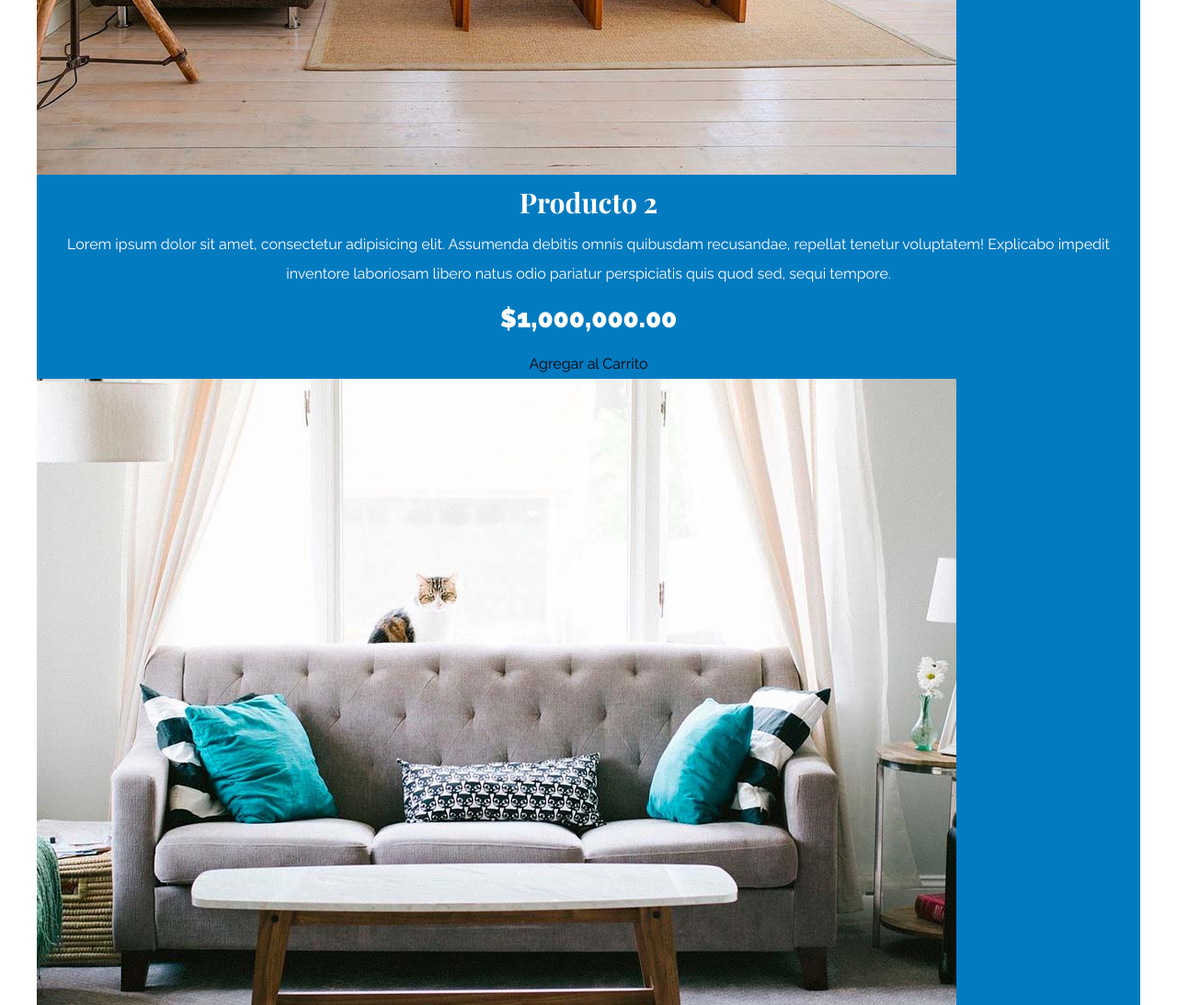
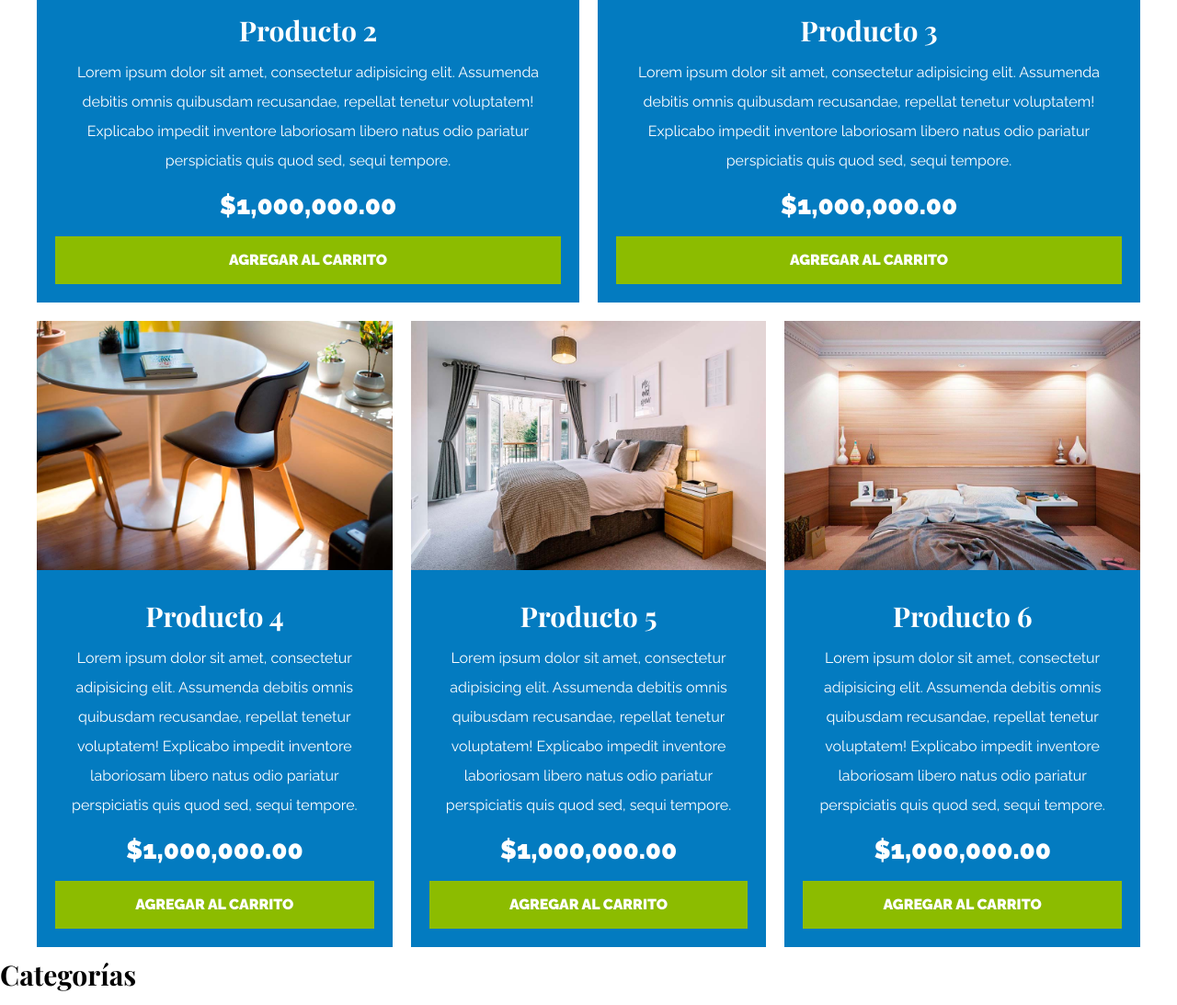
Before and after one commit to ebaldi09/eshop, a plain HTML site: page index.html in a window 1280 px wide. Shown: the part 3366-4459 px from the top of the page at 92% size. Drawn offline with nearby package versions, Linux system fonts and the light colour scheme.

Commit message:
layout products and style buttons and text

```diff
--- a/css/app.css
+++ b/css/app.css
@@ -57,6 +57,20 @@ header {
 
 .text-center{
     text-align: center;
+}
+
+.btn{
+    background-color: #8cbc00;
+    display: block;
+    color: #FFF;
+    text-transform: uppercase;
+    font-weight: 900;
+    padding: 1rem;
+    transition: background-color .3s ease-out;
+}
+
+.btn:hover{
+    background-color: #769c02;
 }
 
 /* Header y Navegacion*/
@@ -152,6 +166,54 @@ header {
     padding-top: 5rem;
 }
 
+.listado-productos{
+    display: grid;
+    grid-template-columns: repeat(6, 1fr);
+    /* separacion horizontal */
+    /* column-gap: 2rem; */
+    /* separacion vertical */
+    /* row-gap: 2rem; */
+    /* ambas separaciones */
+    gap:2rem;
+}
+
+.producto:nth-child(1){
+    /* grid-column-start: 1;
+    grid-column-end: 7; */
+    grid-column: 1 / 7;
+}
+
+.producto:nth-child(2){
+    /* grid-column-start: 1;
+    grid-column-end: 4; */
+    grid-column: 1 / 4;
+}
+
+.producto:nth-child(3){
+    /* grid-column-start: 4;
+    grid-column-end: 7; */
+    grid-column: 4 / 7;
+
+}
+
+.producto:nth-child(4){
+    /* grid-column-start: 1;
+    grid-column-end: 3; */
+    grid-column: 1 / 3;
+}
+
+.producto:nth-child(5){
+    /* grid-column-start: 3;
+    grid-column-end: 5; */
+    grid-column: 3 / 5;
+}
+
+.producto:nth-child(6){
+    /* grid-column-start: 5;
+    grid-column-end: 7; */
+    grid-column: 5 / 7;
+}
+
 .producto{
     background-color: #037bc0;
 }
@@ -159,6 +221,7 @@ header {
 .texto-producto{
     text-align: center;
     color: #FFF;
+    padding: 2rem;
 }
 .texto-producto h3{
     margin: 0;
@@ -172,6 +235,7 @@ header {
     font-size: 2.8rem;
     font-weight: 900;
 }
-.texto-producto a{
 
+.producto img:hover{
+    transform: scale(.8);
 }
--- a/index.html
+++ b/index.html
@@ -75,7 +75,7 @@
                         pariatur perspiciatis quis quod sed, sequi tempore.</p>
                     <p class="precio">$1,000,000.00</p>
 
-                    <a href="#">Agregar al Carrito</a>
+                    <a class="btn" href="#">Agregar al Carrito</a>
                 </div><!-- Info Producto -->
             </div><!-- Producto -->
 
@@ -89,7 +89,7 @@
                         pariatur perspiciatis quis quod sed, sequi tempore.</p>
                     <p class="precio">$1,000,000.00</p>
 
-                    <a href="#">Agregar al Carrito</a>
+                    <a class="btn" href="#">Agregar al Carrito</a>
                 </div><!-- Info Producto -->
             </div><!-- Producto -->
 
@@ -103,7 +103,7 @@
                         pariatur perspiciatis quis quod sed, sequi tempore.</p>
                     <p class="precio">$1,000,000.00</p>
 
-                    <a href="#">Agregar al Carrito</a>
+                    <a class="btn" href="#">Agregar al Carrito</a>
                 </div><!-- Info Producto -->
             </div><!-- Producto -->
 
@@ -117,7 +117,7 @@
                         pariatur perspiciatis quis quod sed, sequi tempore.</p>
                     <p class="precio">$1,000,000.00</p>
 
-                    <a href="#">Agregar al Carrito</a>
+                    <a class="btn" href="#">Agregar al Carrito</a>
                 </div><!-- Info Producto -->
             </div><!-- Producto -->
 
@@ -131,7 +131,7 @@
                         pariatur perspiciatis quis quod sed, sequi tempore.</p>
                     <p class="precio">$1,000,000.00</p>
 
-                    <a href="#">Agregar al Carrito</a>
+                    <a class="btn" href="#">Agregar al Carrito</a>
                 </div><!-- Info Producto -->
             </div><!-- Producto -->
 
@@ -145,7 +145,7 @@
                         pariatur perspiciatis quis quod sed, sequi tempore.</p>
                     <p class="precio">$1,000,000.00</p>
 
-                    <a href="#">Agregar al Carrito</a>
+                    <a class="btn" href="#">Agregar al Carrito</a>
                 </div><!-- Info Producto -->
             </div><!-- Producto -->
 
```
